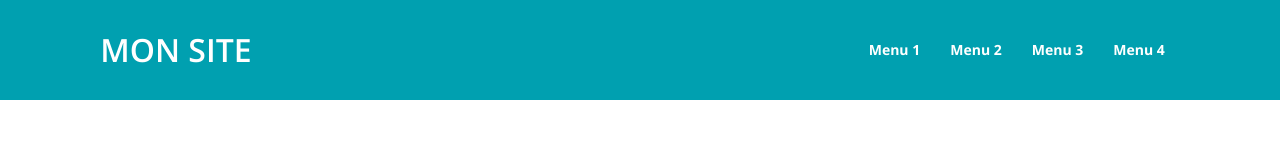
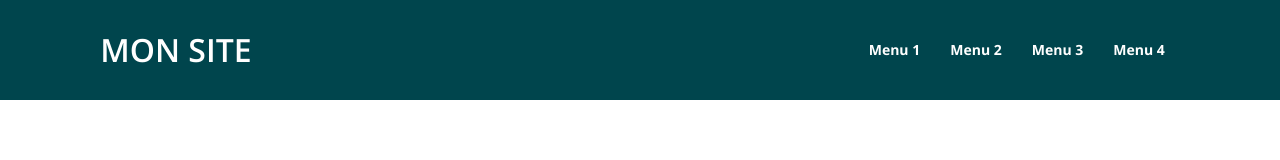
Before and after one commit to Lucas142857/maquette171115, a plain HTML site: page index.html in a window 1280 px wide. Drawn offline with nearby package versions, Linux system fonts and the light colour scheme.

Commit message:
Couleur fond header assombrie

```diff
--- a/sass/partials/_vars.scss
+++ b/sass/partials/_vars.scss
@@ -1,6 +1,6 @@
 /* Variables */
 
-$header-background-color: #00A0B0;
+$header-background-color: #00454d;
 $header-hover-color: #6A4A3C;
 
 $header-height: 100px;
```
Also changed, not shown: stylesheets/screen.css.
